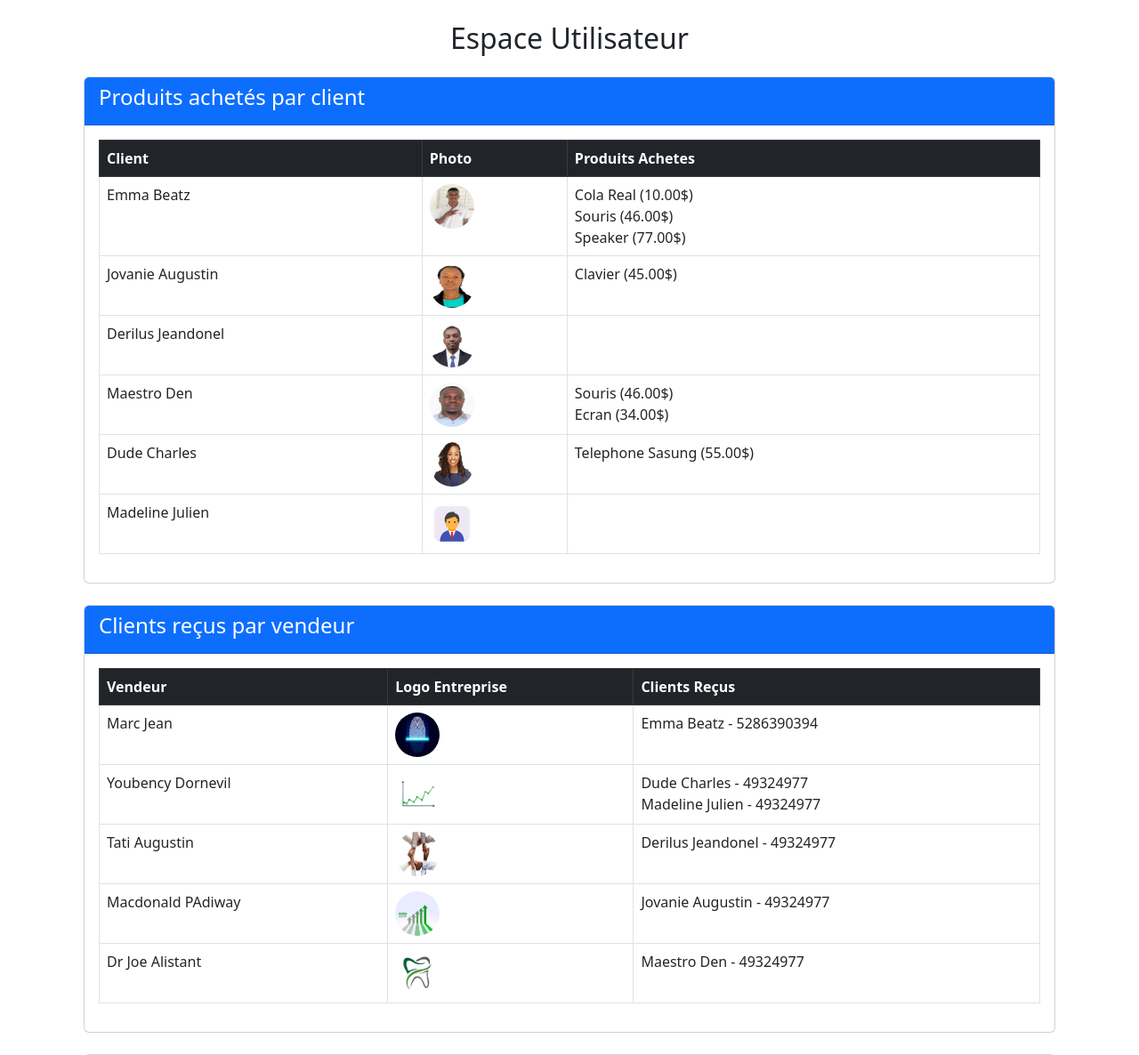
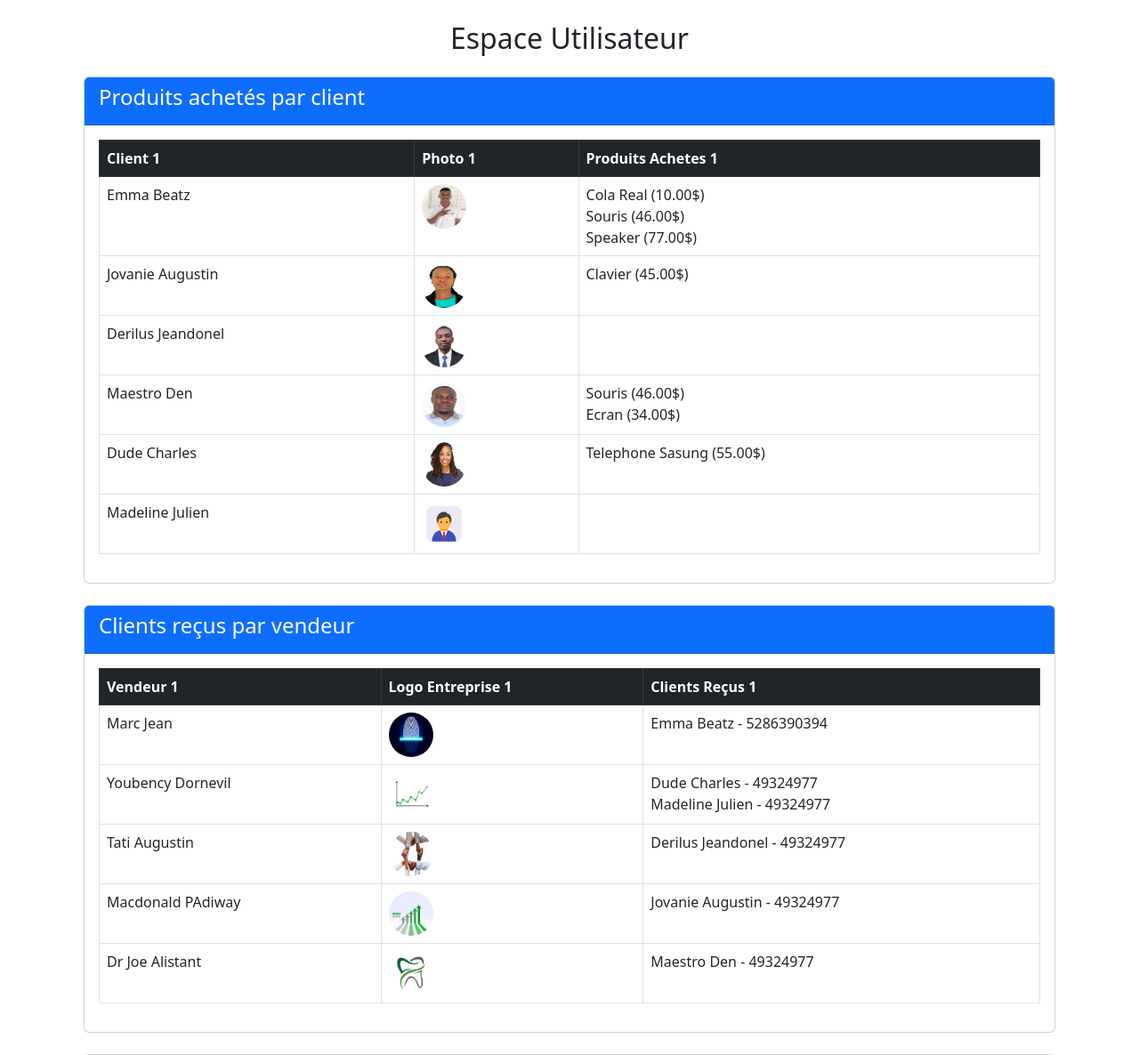
Before and after one commit to derilusjeandonel/DYNAMIQUE_ENTREPRISE, a Django app: page /espace_utilisateur/ in a window 1280 px wide. Shown: the part 59-1245 px from the top of the page at 89% size. Run offline with Django 5.2, Linux system fonts and the light colour scheme; data comes from the database, SQL or seed files in the repository.

Commit message:
Update espace_utilisateur.html

```diff
--- a/gestion/GestionDynamique/templates/espace_utilisateur.html
+++ b/gestion/GestionDynamique/templates/espace_utilisateur.html
@@ -13,9 +13,9 @@
             <table class="table table-bordered">
                 <thead class="table-dark">
                     <tr>
-                        <th>Client</th>
-                        <th>Photo</th>
-                        <th>Produits Achetes</th>
+                        <th>Client 1</th>
+                        <th>Photo 1</th>
+                        <th>Produits Achetes 1</th>
 
                     </tr>
                 </thead>
@@ -58,9 +58,9 @@
             <table class="table table-bordered">
                 <thead class="table-dark">
                     <tr>
-                        <th>Vendeur</th>
-                        <th>Logo Entreprise</th>
-                        <th>Clients Reçus</th>
+                        <th>Vendeur 1</th>
+                        <th>Logo Entreprise 1</th>
+                        <th>Clients Reçus 1</th>
                     </tr>
                 </thead>
                 <tbody>
```
